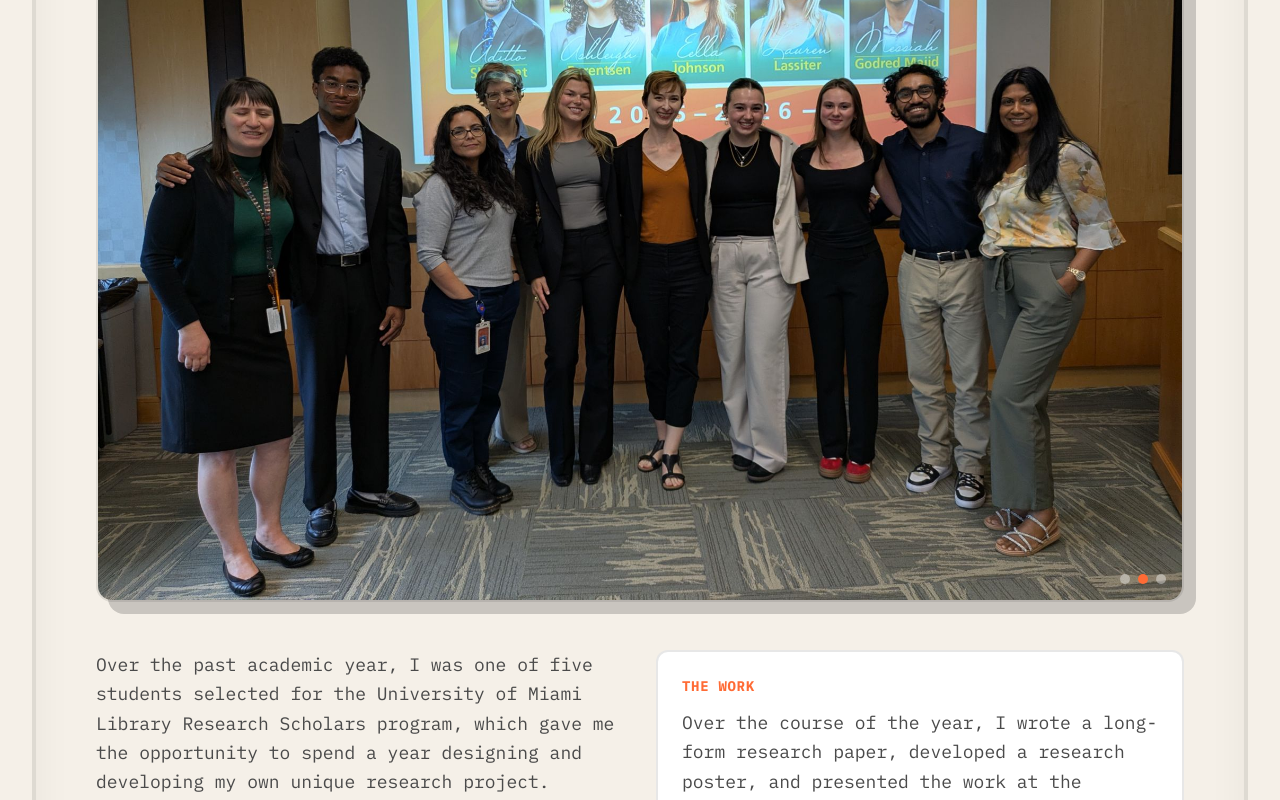
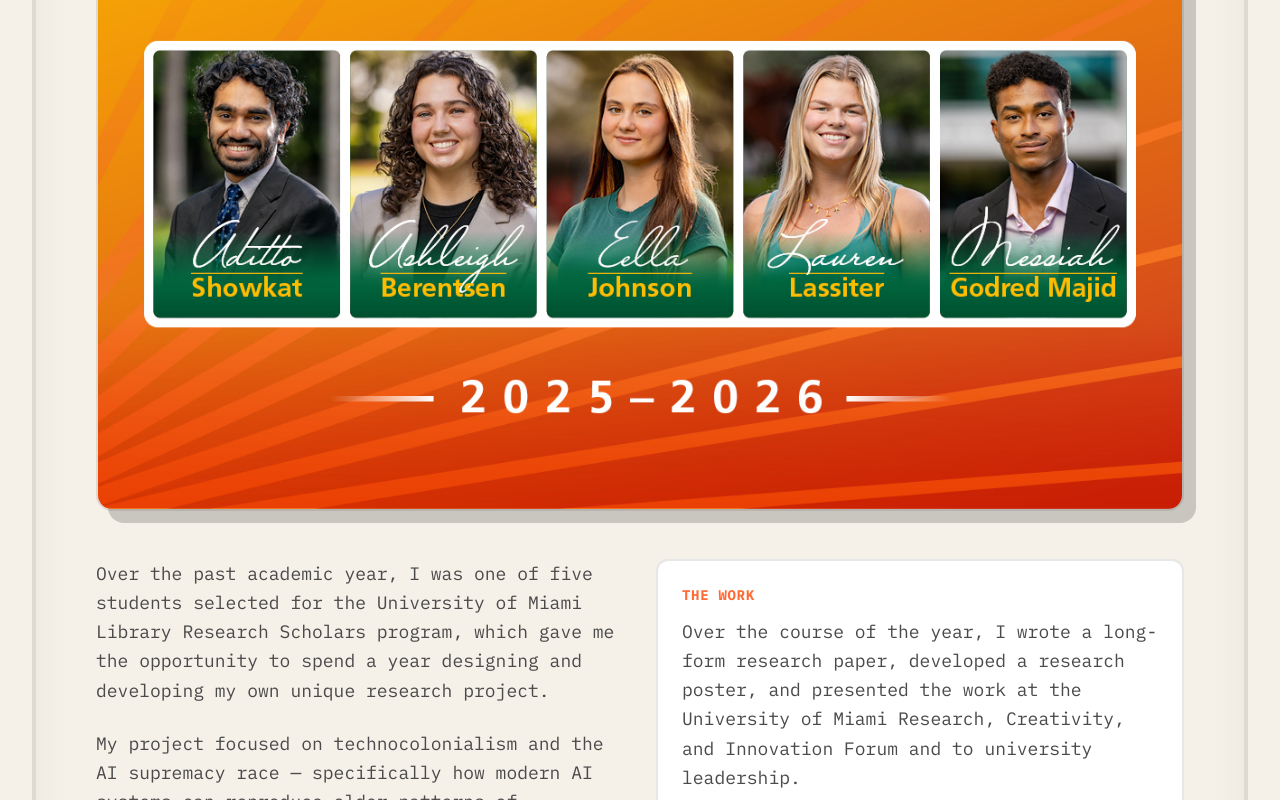
Before and after one commit to messiahmajid/messiah-portfolio, a Next.js app: page / in a window 1280 px wide. Shown: the part 5587-6387 px from the top of the page. Built offline with nearby package versions, Linux system fonts and the light colour scheme.

Commit message:
Replace research slideshow with single image

```diff
--- a/src/components/Research.tsx
+++ b/src/components/Research.tsx
@@ -1,24 +1,10 @@
 "use client";
 
-import React, { useState, useEffect } from "react";
+import React from "react";
 import Image from "next/image";
-import { motion, AnimatePresence } from "framer-motion";
-
-const images = [
-  "/research/library-scholar-1.jpg",
-  "/research/library-scholar-2.jpg",
-  "/research/library-scholar-3.jpg",
-];
+import { motion } from "framer-motion";
 
 export default function Research() {
-  const [currentImage, setCurrentImage] = useState(0);
-
-  useEffect(() => {
-    const interval = setInterval(() => {
-      setCurrentImage((prev) => (prev + 1) % images.length);
-    }, 4000);
-    return () => clearInterval(interval);
-  }, []);
 
   return (
     <section id="research" className="py-20 px-4">
@@ -41,7 +27,7 @@
           </p>
         </motion.div>
 
-        {/* Image Carousel - Full Width */}
+        {/* Image */}
         <motion.div
           initial={{ opacity: 0, y: 30 }}
           whileInView={{ opacity: 1, y: 0 }}
@@ -51,36 +37,14 @@
           <div className="absolute inset-0 bg-te-dark/20 rounded-2xl translate-x-3 translate-y-3" />
 
           <div className="relative rounded-2xl overflow-hidden border-2 border-te-dark/10">
-            <AnimatePresence mode="wait">
-              <motion.div
-                key={currentImage}
-                initial={{ opacity: 0 }}
-                animate={{ opacity: 1 }}
-                exit={{ opacity: 0 }}
-                transition={{ duration: 0.8 }}
-              >
             <Image
-                  src={images[currentImage]}
+              src="/research/library-scholar-1.jpg"
               alt="Library Research Scholar"
               width={1200}
               height={800}
               className="w-full h-auto"
               sizes="100vw"
             />
-              </motion.div>
-            </AnimatePresence>
-
-            {/* Image indicators */}
-            <div className="absolute bottom-4 right-4 flex gap-2">
-              {images.map((_, i) => (
-                <div
-                  key={i}
-                  className={`w-2.5 h-2.5 rounded-full transition-colors ${
-                    i === currentImage ? "bg-te-orange" : "bg-white/40"
-                  }`}
-                />
-              ))}
-            </div>
           </div>
         </motion.div>
 
```
Also changed, not shown: public/research/library-scholar-2.jpg (deleted), public/research/library-scholar-3.jpg (deleted). Lines whose indentation alone changed are shown as unchanged.
